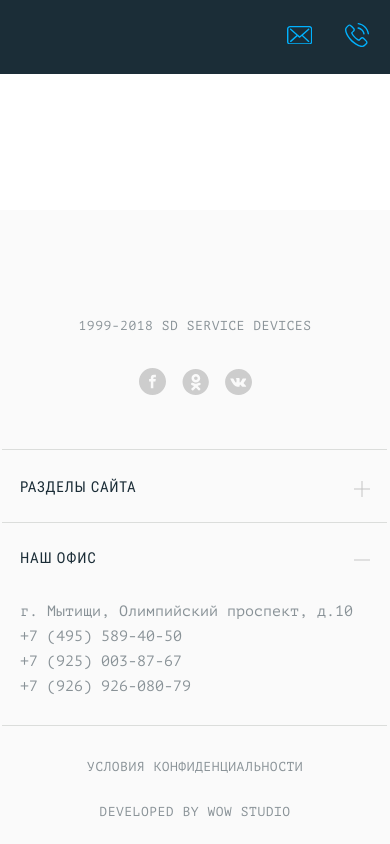
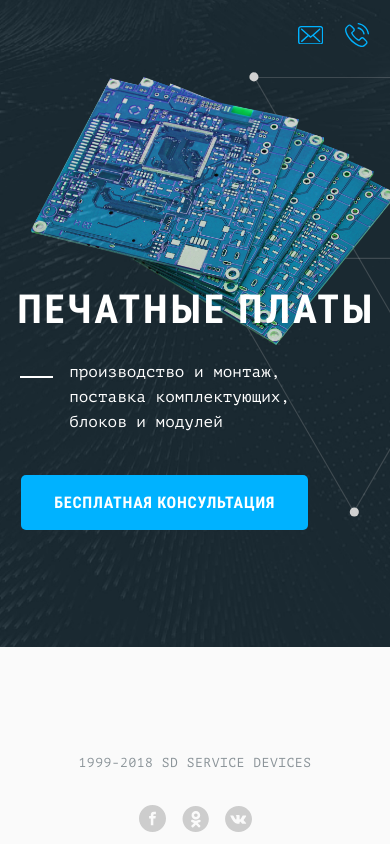
Before and after one commit to tkoshurnikova/smart-device, a website: page source/index.html in a window 390 px wide. Shown: the top 844 px of the page. Drawn offline with nearby package versions, Linux system fonts and the light colour scheme; files that its build step writes are made by us from their sources.

Commit message:
Главный экран

```diff
--- a/source/index.html
+++ b/source/index.html
@@ -16,6 +16,7 @@
     <include src ="build/img/sprite_auto.svg"></include>
   </div>
   <header class="page-header">
+    <div>
       <a class="logo logo--header">
         <svg width="52" height="52"><use xlink:href="#icon-logo"></use></svg>
         <svg width="134" height="30"><use xlink:href="#icon-smart-device-white"></use></svg>
@@ -39,11 +40,27 @@
         </a>
         <button class="button button--white button--only-desktop" type="button">Заказать звонок</button>
       </div>
+    </div>
   </header>
   <main class="page-main">
-
+    <section class="main-screen">
+      <div>
+        <div class="main-screen__text-block">
+          <h1>Печатные платы</h1>
+          <p>
+            производство и монтаж, поставка комплектующих, блоков и модулей
+            <a class="main-screen__button button button--main" href="#">
+              <span class="button__mobile-hidden">Получить бесплатную консультацию</span>
+              <span class="button__only-mobile">Бесплатная консультация</span>
+            </a>
+          </p>
+          <a class="main-screen__scroll-down" href="#">Скролл вниз</a>
+        </div>
+      </div>
+    </section>
   </main>
   <footer class="page-footer">
+    <div>
       <div class="page-footer__social">
         <a class="page-footer__logo logo logo--footer">
           <svg width="52" height="52"><use xlink:href="#icon-logo"></use></svg>
@@ -139,6 +156,7 @@
         <a href="#">Условия конфиденциальности</a>
         <a href="#">Developed by wow studio</a>
       </div>
+    </div>
   </footer>
   <script src="js/accordion.js"></script>
 </body>
--- a/source/sass/blocks/button.scss
+++ b/source/sass/blocks/button.scss
@@ -14,6 +14,8 @@
   text-align: center;
   letter-spacing: 0.05em;
   text-transform: uppercase;
+  text-decoration: none;
+  color: #ffffff;
 
   background-color: transparent;
   border-width: 1px;
@@ -34,8 +36,48 @@
   }
 }
 
+.button--main {
+  width: 407px;
+  height: 55px;
+  background-color: #00b2ff;
+  font-size: 16px;
+  line-height: 55px;
+  border: none;
+
+  &:hover,
+  &:focus {
+    background-color: #0095d6;
+  }
+
+  &:active {
+    background-color: #007eb5;
+  }
+}
+
+.button__only-mobile {
+  display: none;
+}
+
 @media (max-width: 1023px) {
   .button--only-desktop {
     display: none;
   }
+
+  .button--main {
+    width: 379px;
+  }
 }
+
+@media (max-width: 767px) {
+  .button--main {
+    width: 287px;
+  }
+
+  .button__mobile-hidden {
+    display: none;
+  }
+
+  .button__only-mobile {
+    display: inline;
+  }
+}
--- /dev/null
+++ b/source/sass/blocks/main-screen.scss
@@ -0,0 +1,188 @@
+.main-screen {
+  min-height: 907px;
+  margin-top: -143px;
+  padding-bottom: 20px;
+  box-sizing: border-box;
+  background-color: #1b2d37;
+  background-image:
+    url("../img/main-bg@1x.png"),
+    url("../img/circuit-board@1x.png"),
+    url("../img/triangles-tablet.svg");
+  background-repeat: no-repeat;
+  background-size:
+    cover,
+    36% auto,
+    40.5% auto;
+  background-position:
+    center,
+    85% 72%,
+    81% 74%;
+
+  @media (min-resolution: 144dpi), (min-resolution: 1.5dppx) {
+    background-image:
+      url("../img/main-bg@2x.png"),
+      url("../img/circuit-board@2x.png"),
+      url("../img/triangles-tablet.svg");
+  }
+}
+
+.main-screen > div {
+  max-width: 1500px;
+  margin: auto;
+}
+
+.main-screen__text-block {
+  position: relative;
+  margin-left: 13%;
+  padding-top: 345px;
+}
+
+.main-screen h1 {
+  margin: 0;
+  padding: 0;
+  font-family: "Roboto Condensed", "Tahoma", sans-serif;
+  font-style: normal;
+  font-weight: 700;
+  font-size: 80px;
+  line-height: 94px;
+  letter-spacing: 0.07em;
+  text-transform: uppercase;
+  color: #ffffff;
+}
+
+.main-screen p {
+  position: relative;
+  width: 683px;
+  padding-left: 97px;
+  margin: 0;
+  margin-top: 27px;
+  font-family: "PT Mono", "Cambria", serif;
+  font-style: normal;
+  font-weight: 400;
+  font-size: 22px;
+  line-height: 34px;
+  color: #ffffff;
+}
+
+.main-screen p::before {
+  position: absolute;
+  top: 16px;
+  left: 0;
+  content: "";
+  width: 66px;
+  height: 2px;
+  background-color: #ffffff;
+}
+
+.main-screen__button {
+  margin-top: 44px;
+}
+
+.main-screen__scroll-down {
+  position: absolute;
+  bottom: -148px;
+  left: -34px;
+  font-family: "PT Mono", "Cambria", serif;
+  font-style: normal;
+  font-weight: 400;
+  font-size: 14px;
+  line-height: 16px;
+  text-decoration: none;
+  color: #ffffff;
+  opacity: 0.5;
+  transform: rotate(-90deg);
+
+  &:hover,
+  &:focus {
+    opacity: 0.7;
+  }
+
+  &:active {
+    opacity: 0.9;
+  }
+}
+
+@media (max-width: 1023px) {
+  .main-screen {
+    min-height: 706px;
+    margin-top: -114px;
+    background-size:
+      cover,
+      60% auto,
+      79% auto;
+    background-position:
+      center,
+      166% 36%,
+      221% 10%;
+  }
+
+  .main-screen__text-block {
+    margin-left: 11.4%;
+    padding-top: 208px;
+  }
+
+  .main-screen h1 {
+    width: 470px;
+    font-size: 60px;
+    line-height: 70px;
+  }
+
+  .main-screen p {
+    width: 356px;
+    padding-left: 51px;
+    margin-top: 29px;
+    font-size: 18px;
+    line-height: 28px;
+  }
+
+  .main-screen p::before {
+    left: 3px;
+    width: 33px;
+  }
+
+  .main-screen__button {
+    margin-top: 55px;
+  }
+
+  .main-screen__scroll-down {
+    display: none;
+  }
+}
+
+@media (max-width: 767px) {
+  .main-screen {
+    min-height: 687px;
+    background-size:
+      cover,
+      94% auto,
+      182% auto;
+    background-position:
+      center,
+      131% 28%,
+      -27% 15%;
+  }
+
+  .main-screen__text-block {
+    margin-left: 4.4%;
+    padding-top: 326px;
+  }
+
+  .main-screen h1 {
+    width: 100%;
+    font-size: 40px;
+    line-height: 47px;
+  }
+
+  .main-screen p {
+    width: 245px;
+    padding-left: 52px;
+    margin-top: 27px;
+    font-size: 16px;
+    line-height: 25px;
+  }
+
+  .main-screen__button {
+    margin-top: 40px;
+    margin-left: -48px;
+  }
+}
--- a/source/sass/blocks/page-footer.scss
+++ b/source/sass/blocks/page-footer.scss
@@ -1,11 +1,19 @@
 .page-footer {
+  position: relative;
   display: flex;
-  justify-content: space-between;
-  flex-wrap: wrap;
+  justify-content: center;
   padding: 52px 13.2%;
   min-height: 317px;
   box-sizing: border-box;
   background-color: #fafafa;
+}
+
+.page-footer > div {
+  display: flex;
+  justify-content: space-between;
+  flex-wrap: wrap;
+  flex-basis: 100%;
+  max-width: 1500px;
 }
 
 .page-footer p,
--- a/source/sass/blocks/page-header.scss
+++ b/source/sass/blocks/page-header.scss
@@ -1,9 +1,19 @@
 .page-header {
+  position: relative;
   display: flex;
   align-items: center;
+  justify-content: center;
+  box-sizing: border-box;
+  padding: 28px 13.2%;
+  background-color: transparent;
+}
+
+.page-header > div {
+  display: flex;
   justify-content: space-between;
-  padding: 28px 13.2%;
-  background-color: #1b2d37;
+  align-items: center;
+  max-width: 1500px;
+  flex-basis: 100%;
 }
 
 .page-header__right {
@@ -122,6 +132,10 @@
     padding: 8px 5.3%;
   }
 
+  .page-header__right a {
+    margin-right: 22px;
+  }
+
   .page-header__email {
     margin-right: 22px;
   }
--- a/source/sass/style.scss
+++ b/source/sass/style.scss
@@ -6,6 +6,7 @@
 @import "blocks/page-body.scss";
 @import "blocks/page-header.scss";
 @import "blocks/page-main.scss";
+@import "blocks/main-screen.scss";
 @import "blocks/page-footer.scss";
 @import "blocks/accordion-element.scss";
 @import "blocks/visually-hidden";
```
Also changed, not shown: README.md, build/css/style.min.css, build/img/triangles-tablet.svg (added), build/index.html, source/img/triangles-tablet.svg (added), 1 other file. Lines whose indentation alone changed are shown as unchanged.
